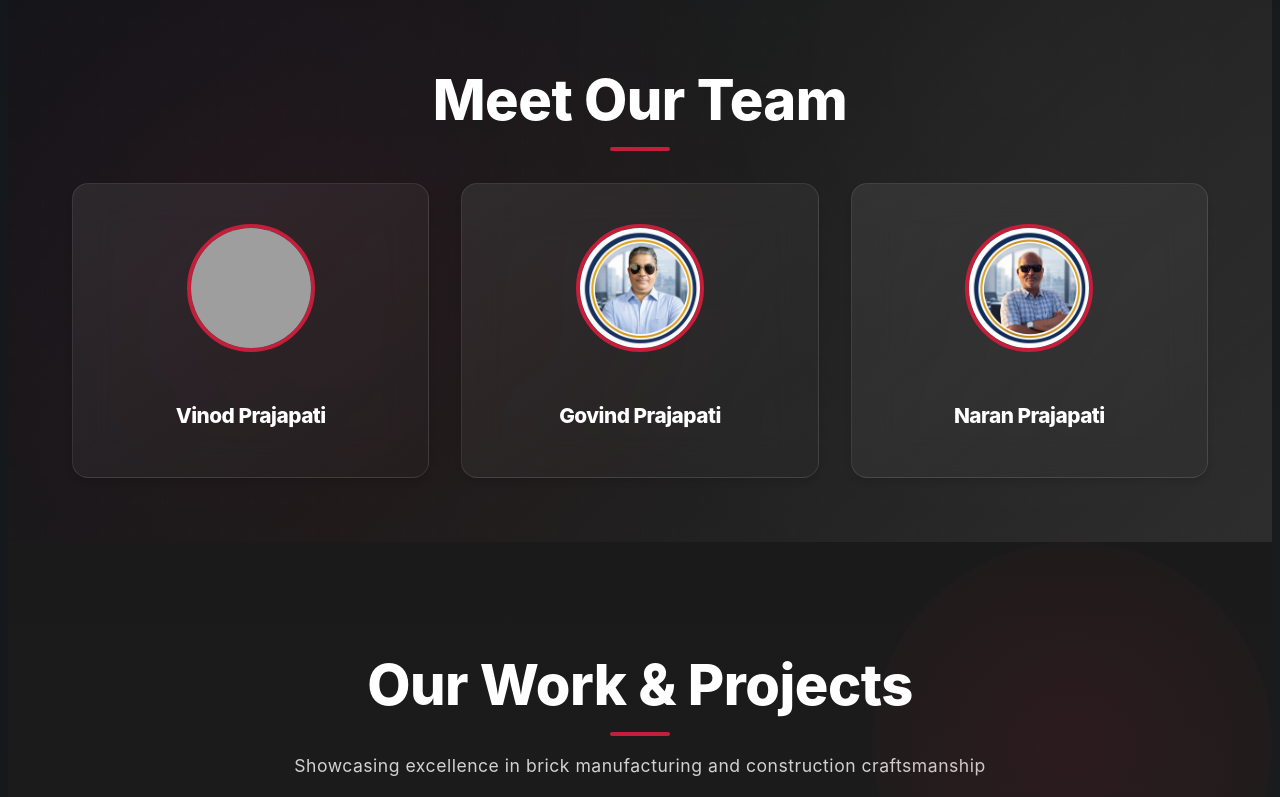
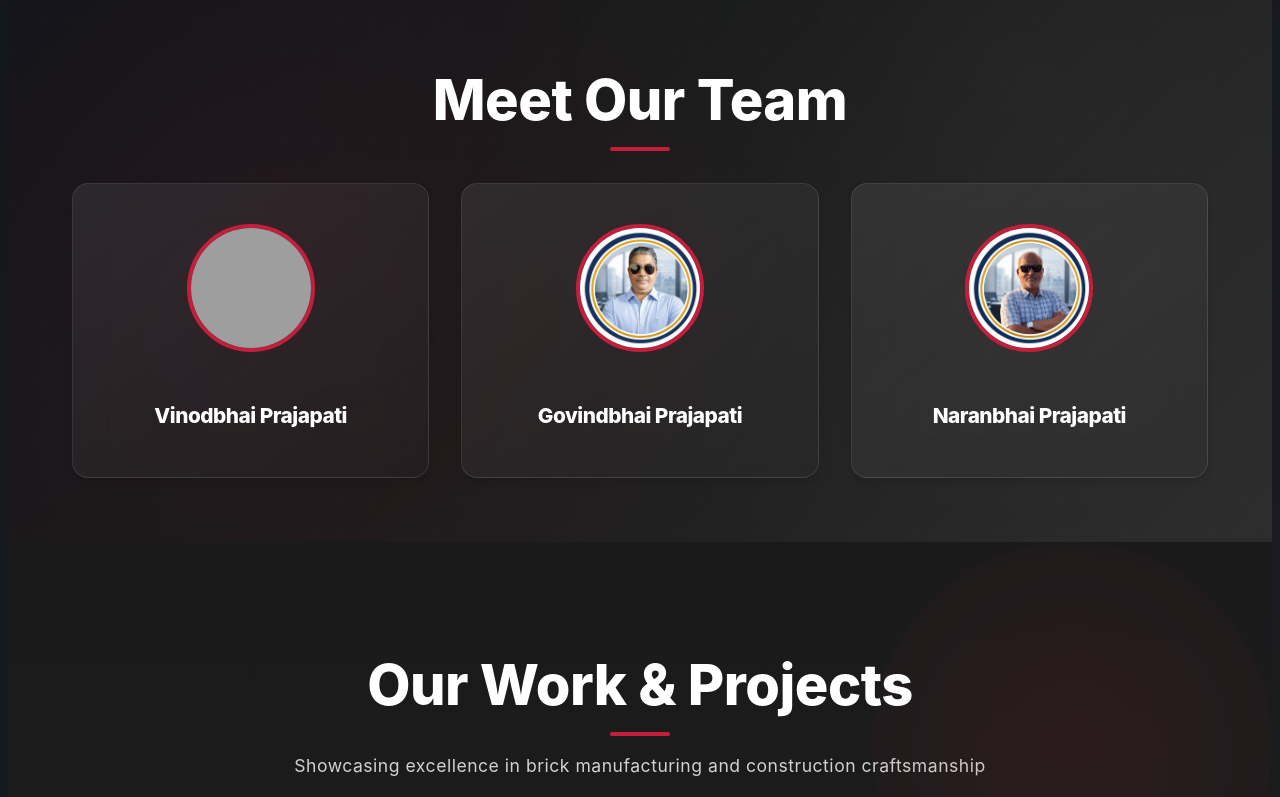
Before and after one commit to jaivik2005/brickwale, a plain HTML site: page index.html in a window 1280 px wide. Shown: the part 1061-1858 px from the top of the page. Drawn offline with Linux system fonts and the light colour scheme; grey boxes are pictures that could not be loaded.

Commit message:
Update index.html

```diff
--- a/index.html
+++ b/index.html
@@ -48,7 +48,7 @@
             <div class="hero-profile">
                 <img src="image/logo.png" alt="VP Logo" class="profile-logo">
                 <div class="profile-info">
-                    <div class="profile-name">Vinod Prajapati</div>
+                    <div class="profile-name">Vinodbhai Prajapati</div>
                     <div class="profile-role">Owner / Founder</div>
                 </div>
             </div>
@@ -70,15 +70,15 @@
             <div class="grid grid-3">
                 <div class="card team-member">
                     <img src="image/vinodbhai.png" alt="Vinod Prajapati - Owner/Founder" class="member-image">
-                    <h3>Vinod Prajapati</h3>
+                    <h3>Vinodbhai Prajapati</h3>
                 </div>
                 <div class="card team-member">
                     <img src="image/govindbhai.png" alt="Govind Prajapati - Site Supervisor" class="member-image">
-                    <h3>Govind Prajapati</h3>
+                    <h3>Govindbhai Prajapati</h3>
                 </div>
                 <div class="card team-member">
                     <img src="image/naranbhai.png" alt="Naran Prajapati - Construction Engineer" class="member-image">
-                    <h3>Naran Prajapati</h3>
+                    <h3>Naranbhai Prajapati</h3>
                 </div>
             </div>
         </div>
```
